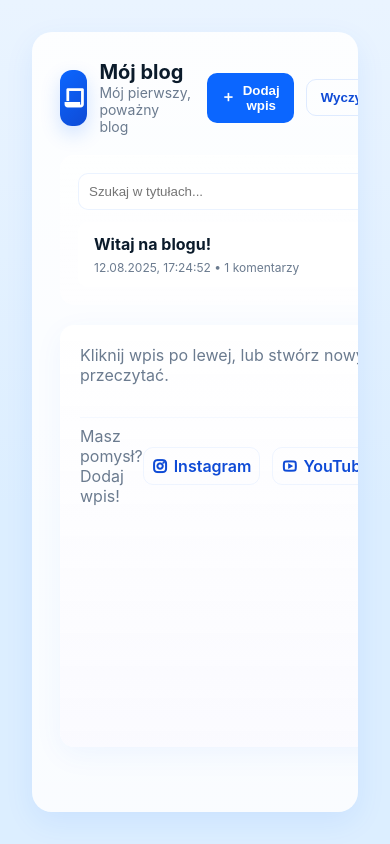
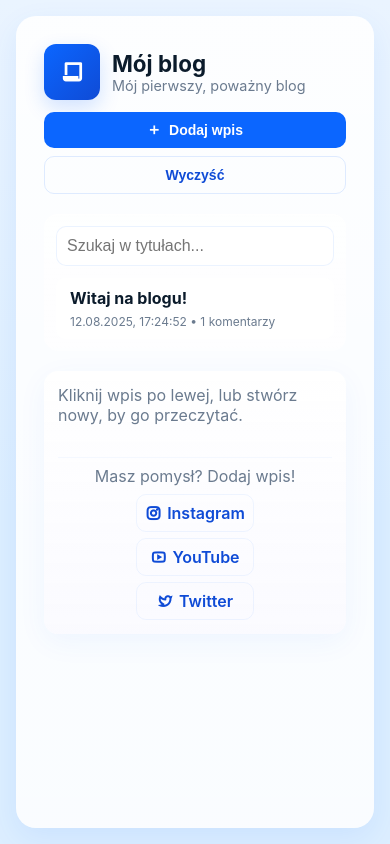
Before and after one commit to blogging33/blogging33.github.io, a plain HTML site: page index.html in a window 390 px wide. Drawn offline with nearby package versions, Linux system fonts and the light colour scheme.

Commit message:
Update style.css

```diff
--- a/style.css
+++ b/style.css
@@ -101,3 +101,96 @@
 
     /* little polish */
     .muted{color:var(--muted)}
+
+    /* dodatkowa poprawa responsywności dla telefonów */
+@media (max-width: 600px) {
+  body {
+    padding: 16px;
+  }
+
+  header {
+    flex-direction: column;
+    align-items: flex-start;
+    gap: 12px;
+  }
+
+  .controls {
+    width: 100%;
+    display: flex;
+    flex-direction: column;
+    gap: 8px;
+  }
+
+  .controls .btn {
+    width: 100%;
+    justify-content: center;
+    font-size: 16px;
+    padding: 12px;
+  }
+
+  .search input {
+    width: 100%;
+    font-size: 16px;
+    padding: 10px;
+  }
+
+  .sidebar {
+    max-height: none;
+    padding: 12px;
+  }
+
+  .post-item {
+    padding: 10px;
+  }
+
+  .viewer {
+    min-height: auto;
+    padding: 14px;
+  }
+
+  .viewer-inner {
+    padding: 0;
+  }
+
+  .content-scroll {
+    max-height: none;
+    overflow: visible;
+    padding-right: 0;
+  }
+
+  input, textarea, button {
+    font-size: 16px;
+  }
+
+  footer {
+    flex-direction: column;
+    gap: 8px;
+    text-align: center;
+  }
+
+  .socials {
+    flex-direction: column;
+    gap: 6px;
+  }
+
+  .socials a {
+    justify-content: center;
+    width: 100%;
+  }
+}
+
+/* bardzo małe ekrany, np. 360px szerokości */
+@media (max-width: 400px) {
+  h1 {
+    font-size: 1.4rem;
+  }
+
+  p.lead {
+    font-size: 0.9rem;
+  }
+
+  .controls .btn {
+    font-size: 14px;
+    padding: 10px;
+  }
+}
```
